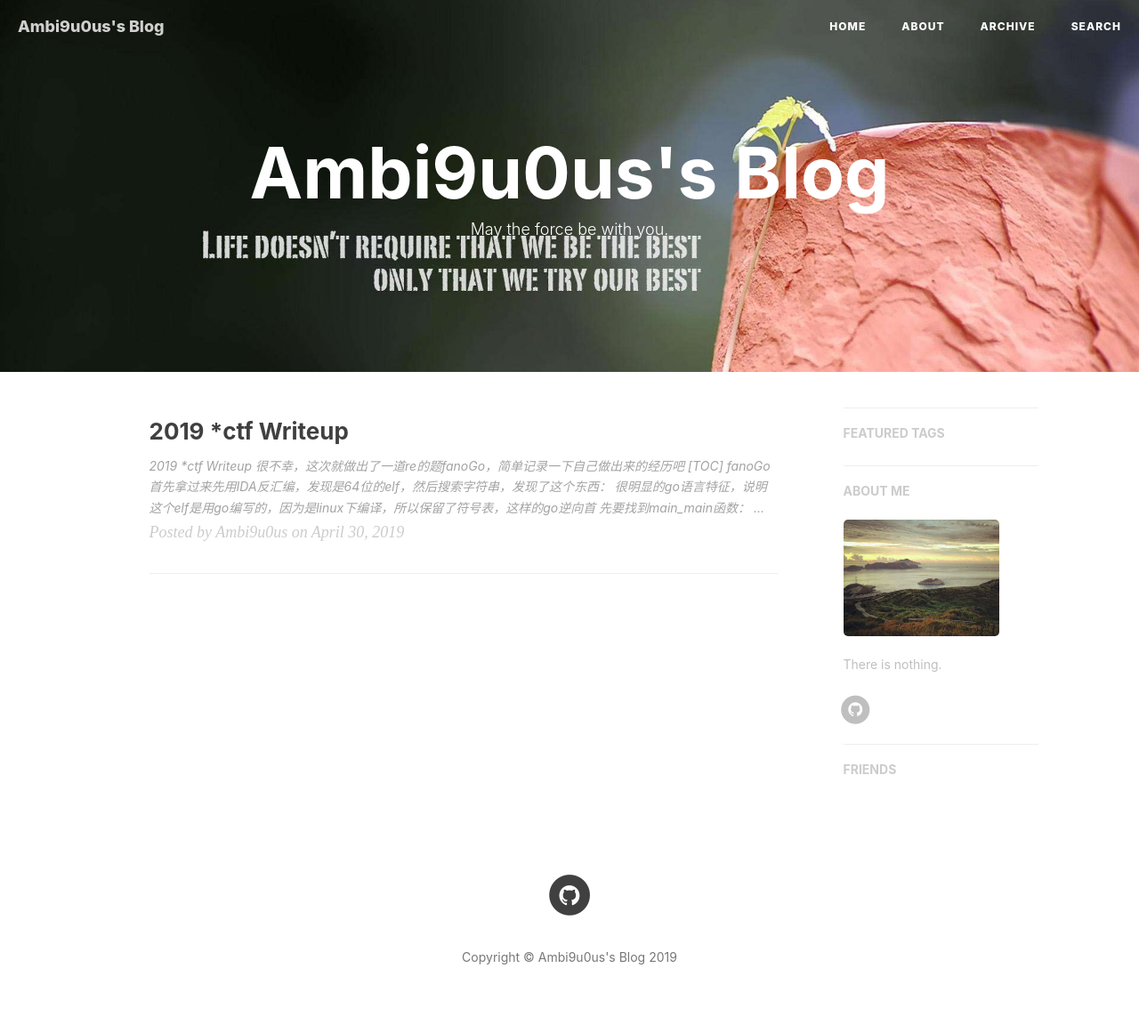
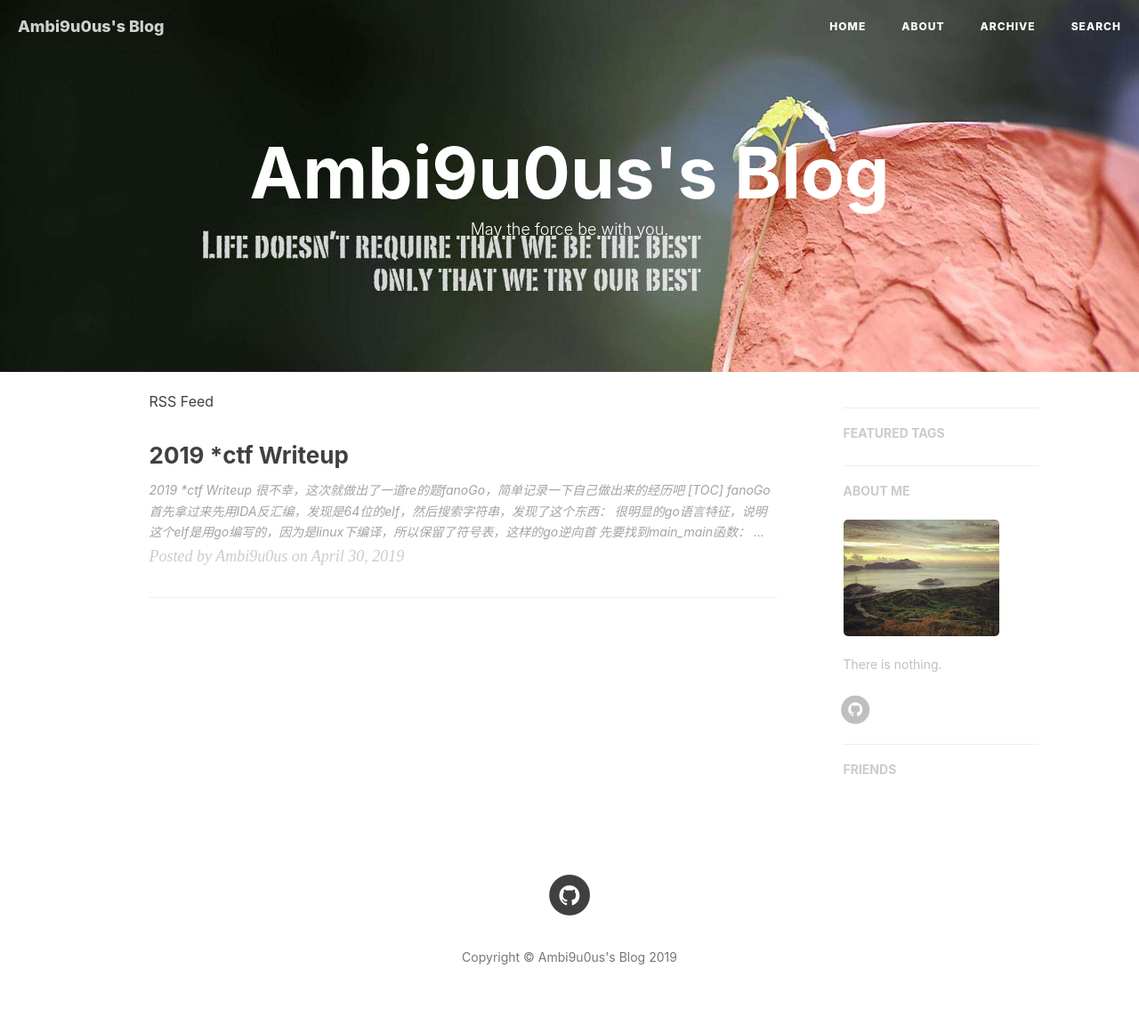
Before and after one commit to Ambi9u0us/Ambi9u0us, a Jekyll site: the page built from index.html, in a window 1280 px wide. Shown: the whole page at 89% size. Built offline with Jekyll 4.4.1, drawn with Linux system fonts in a browser that asks for light colours; nearby versions of some CDN libraries; the list of posts is cut into pages by our own code; comment, search, counter and statistics services are not loaded.

Commit message:
Update index.html

```diff
--- a/index.html
+++ b/index.html
@@ -5,6 +5,7 @@
 
 {% for post in paginator.posts %}
 <div class="post-preview">
+	<a class="rss-link" href="{{ "/feed.xml" | prepend: site.baseurl }}">RSS Feed</a>
     <a href="{{ post.url | prepend: site.baseurl }}">
         <h2 class="post-title">
             {{ post.title }}
```
